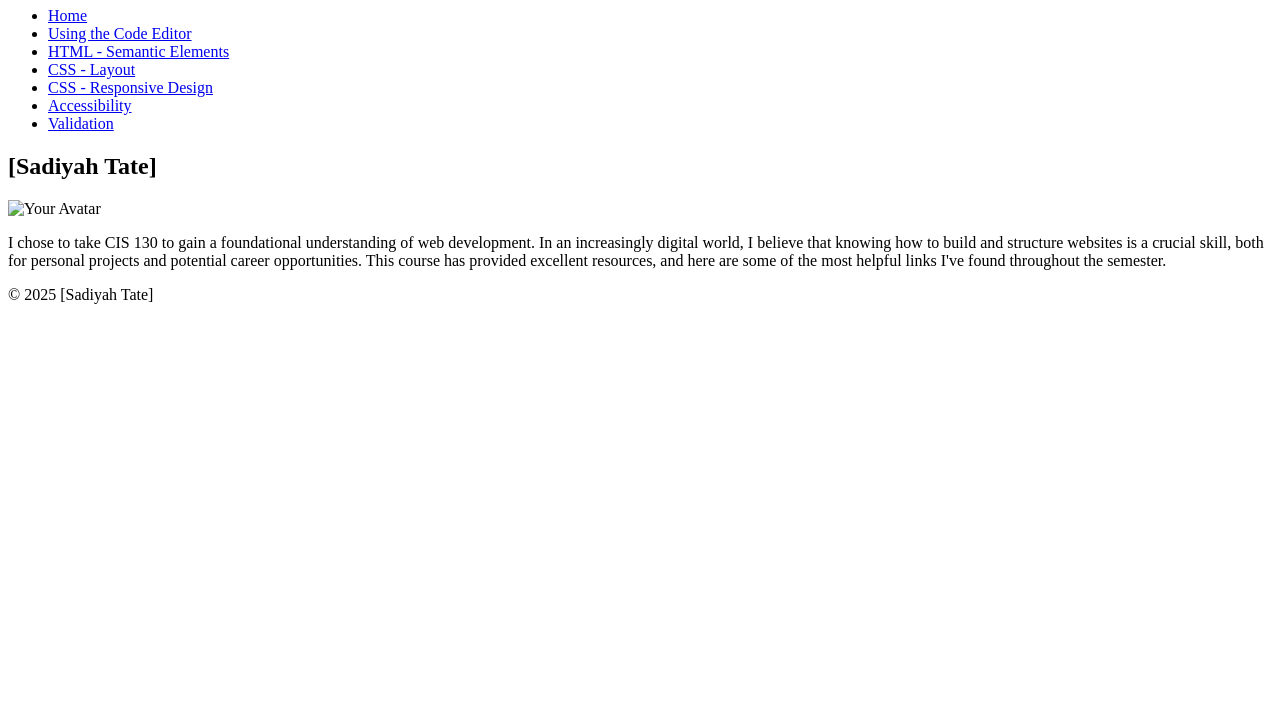
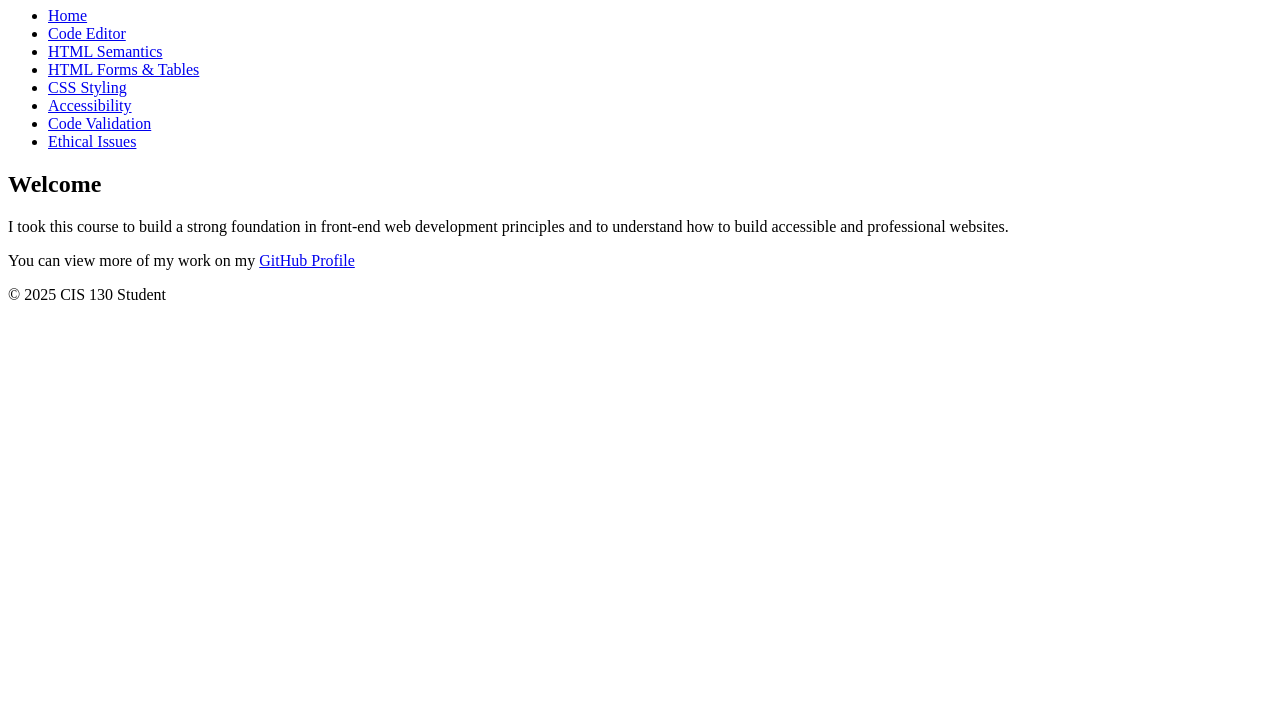
Before and after one commit to sadiyahtate451-source/final-project, a plain HTML site: page index.html in a window 1280 px wide. Shown: the part 73-800 px from the top of the page. Drawn offline with Linux system fonts and the light colour scheme.

Commit message:
Add files via upload

```diff
--- a/index.html
+++ b/index.html
@@ -3,40 +3,38 @@
 <head>
     <meta charset="UTF-8">
     <meta name="viewport" content="width=device-width, initial-scale=1.0">
-    <title>CIS 130 Resources - Home</title>
+    <title>CIS 130 Resources - Homepage</title>
+    <link rel="stylesheet" href="style.css">
+    <link rel="stylesheet" href="accessibility.css"> <!-- Separate file for accessibility styles -->
 </head>
 <body>
     <header>
-        <h1>Welcome to My CIS 130 Resource Site</h1>
-        <nav>
-            <ul>
-                <li><a href="index.html">Home</a></li>
-                <li><a href="code_editor.html">Using the Code Editor</a></li>
-                <li><a href="html_semantic.html">HTML - Semantic Elements</a></li>
-                <li><a href="css_layout.html">CSS - Layout</a></li>
-                <li><a href="css_responsive.html">CSS - Responsive Design</a></li>
-                <li><a href="accessibility.html">Accessibility</a></li>
-                <li><a href="validation.html">Validation</a></li>
-            </ul>
-        </nav>
+        <h1>Helpful Resources for CIS 130</h1>
     </header>
 
+    <nav>
+        <ul>
+            <li><a href="index.html">Home</a></li>
+            <li><a href="code-editor.html">Code Editor</a></li>
+            <li><a href="html-semantics.html">HTML Semantics</a></li>
+            <li><a href="html-forms-tables.html">HTML Forms & Tables</a></li>
+            <li><a href="css-styling.html">CSS Styling</a></li>
+            <li><a href="accessibility.html">Accessibility</a></li>
+            <li><a href="code-validation.html">Code Validation</a></li>
+            <li><a href="ethical-issues.html">Ethical Issues</a></li>
+        </ul>
+    </nav>
+
     <main>
-        <h2>[Sadiyah Tate]</h2>
-
-        <!-- Replace 'placeholder_avatar.png' with a link to your image or preferred avatar -->
-        <img src="placeholder_avatar.png" alt="Your Avatar" width="150">
-
-        <p>
-            I chose to take CIS 130 to gain a foundational understanding of web development.
-            In an increasingly digital world, I believe that knowing how to build and structure websites is a crucial skill,
-            both for personal projects and potential career opportunities. This course has provided excellent resources,
-            and here are some of the most helpful links I've found throughout the semester.
-        </p>
+        <section>
+            <h2>Welcome</h2>
+            <p>I took this course to build a strong foundation in front-end web development principles and to understand how to build accessible and professional websites.</p>
+            <p>You can view more of my work on my <a href="https://github.com/sadiyahtate451-source" class="external-link">GitHub Profile</a></p>
+        </section>
     </main>
 
     <footer>
-        <p>&copy; 2025 [Sadiyah Tate]</p>
+        <p>&copy; 2025 CIS 130 Student</p>
     </footer>
 </body>
 </html>
```
